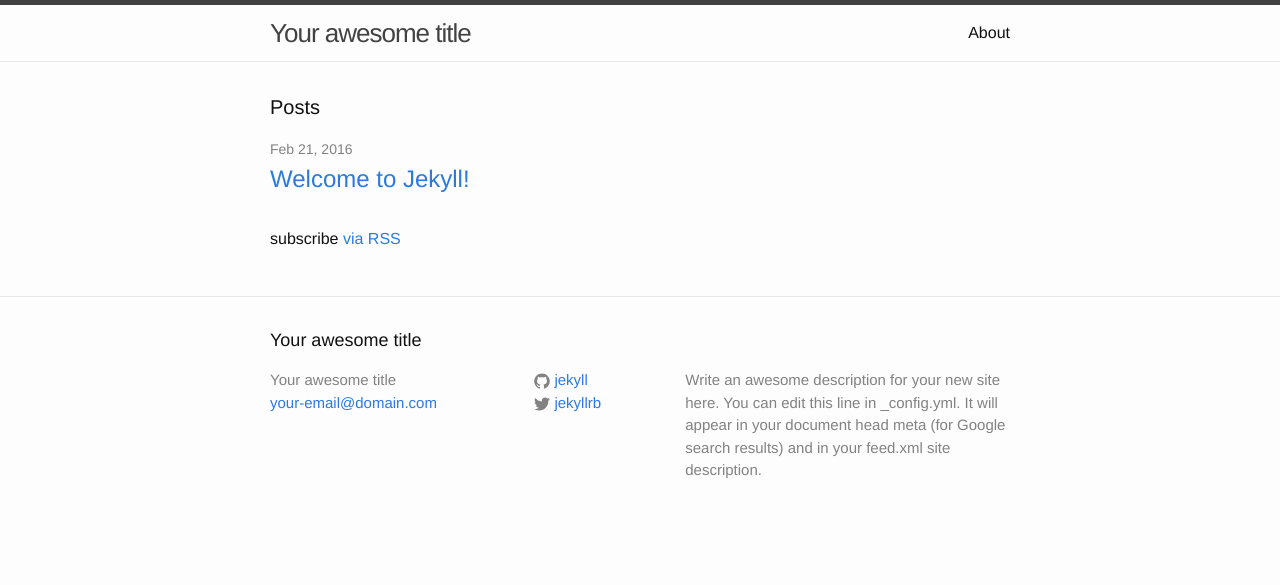
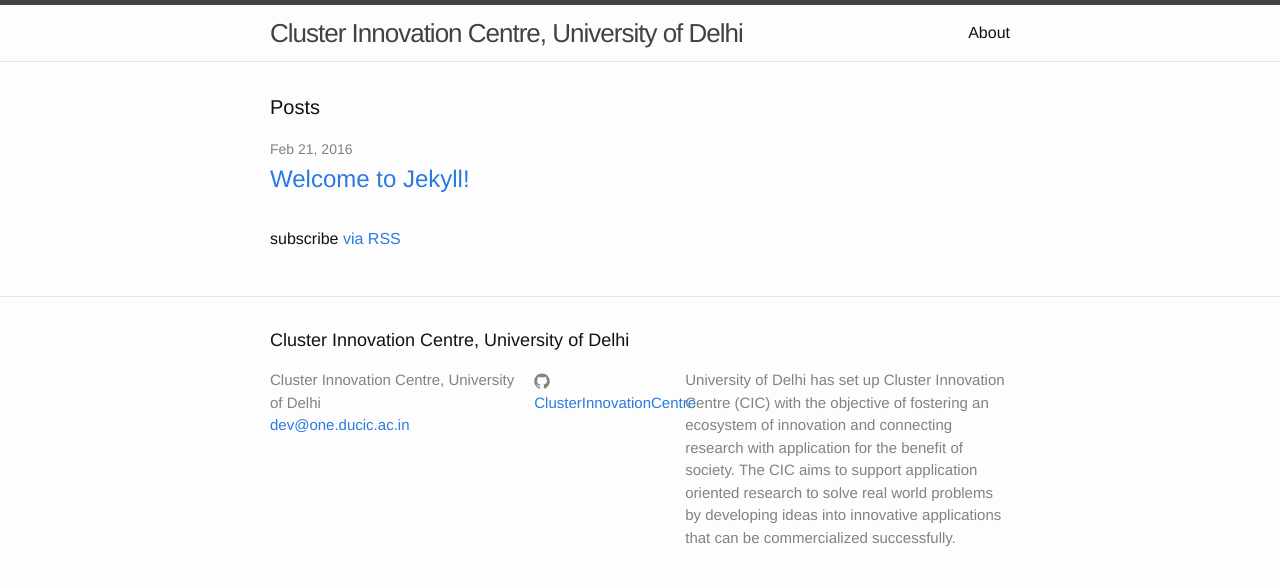
Before and after one commit to ClusterInnovationCentre/aphrodite, a Jekyll site: the page built from ducic/index.html, in a window 1280 px wide. Shown: the top 585 px of the page. Built offline with Jekyll 4.4.1, drawn with Linux system fonts in a browser that asks for light colours.

Commit message:
Updated the config file

```diff
--- a/ducic/_config.yml
+++ b/ducic/_config.yml
@@ -6,16 +6,17 @@
 # 'jekyll serve'. If you change this file, please restart the server process.
 
 # Site settings
-title: Your awesome title
-email: your-email@domain.com
+title: Cluster Innovation Centre, University of Delhi
+email: dev@one.ducic.ac.in
 description: > # this means to ignore newlines until "baseurl:"
-  Write an awesome description for your new site here. You can edit this
-  line in _config.yml. It will appear in your document head meta (for
-  Google search results) and in your feed.xml site description.
-baseurl: "" # the subpath of your site, e.g. /blog
-url: "http://yourdomain.com" # the base hostname & protocol for your site
-twitter_username: jekyllrb
-github_username:  jekyll
+  University of Delhi has set up Cluster Innovation Centre (CIC) with the
+  objective of fostering an ecosystem of innovation and connecting research
+  with application for the benefit of society. The CIC aims to support
+  application oriented research to solve real world problems by developing
+  ideas into innovative applications that can be commercialized successfully.
+baseurl: ""
+url: "https://ducic.ac.in" # the base hostname & protocol for your site
+github_username:  ClusterInnovationCentre
 
 # Build settings
 markdown: kramdown
```
